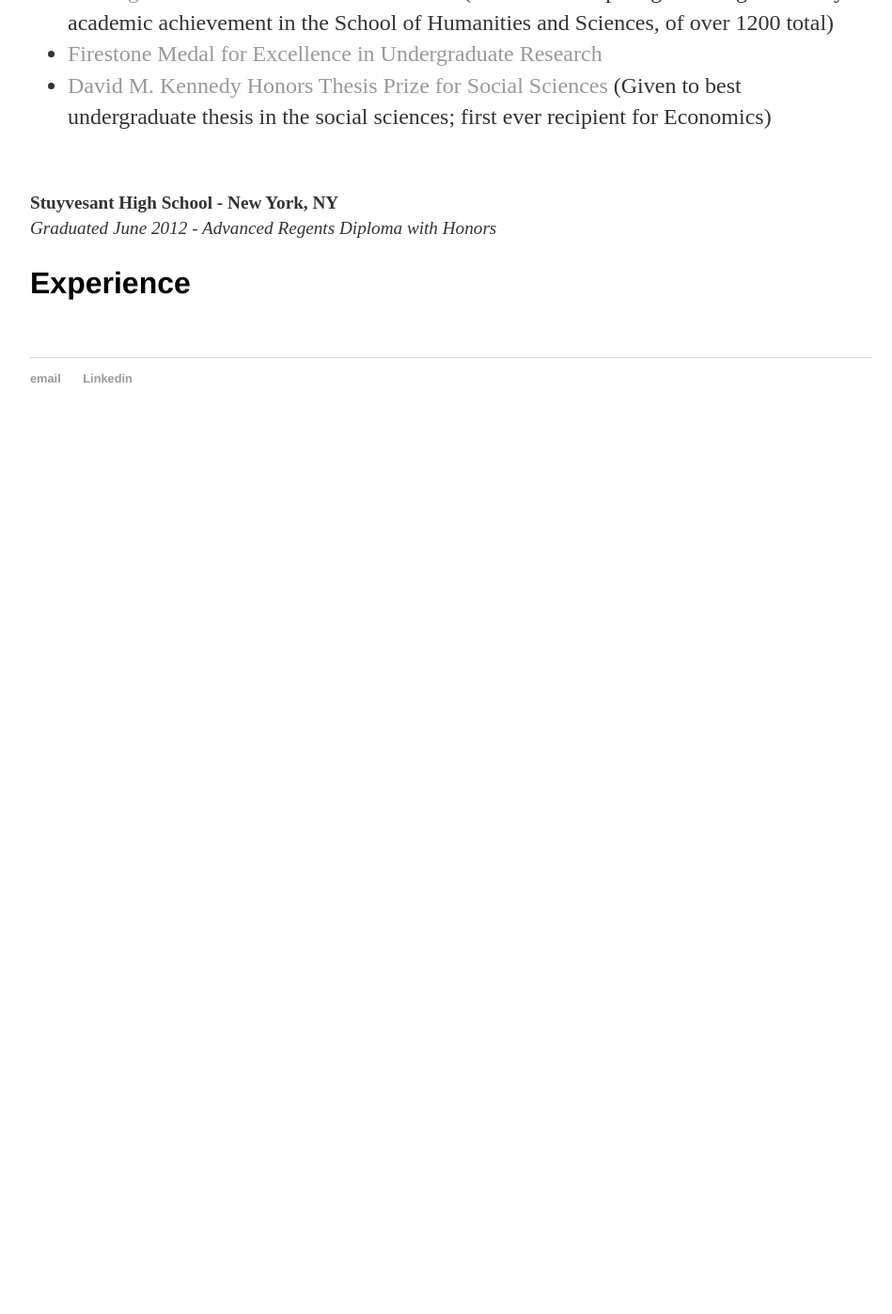
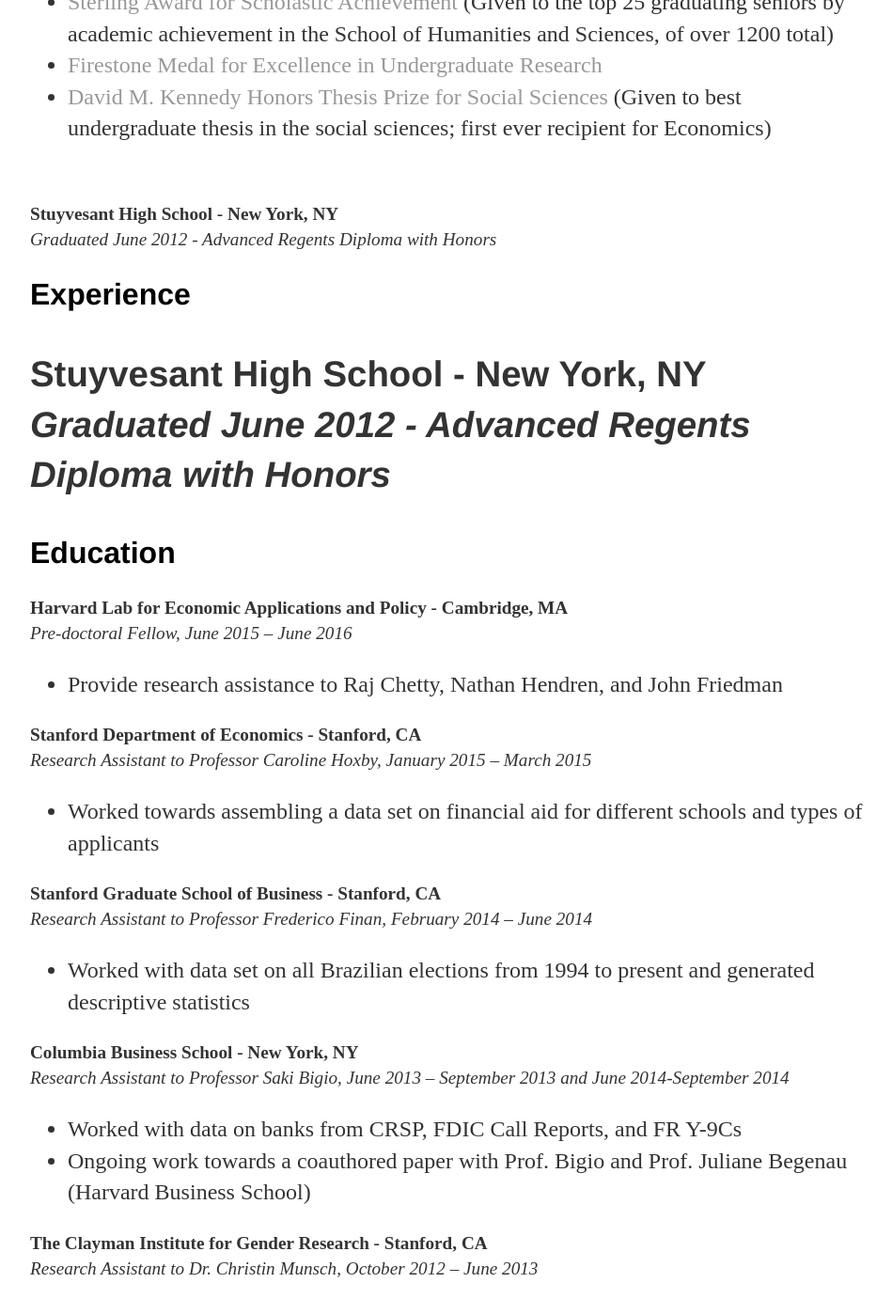
Before and after one commit to jmajic/jmajic.github.io, a Jekyll site: the page built from cv/index.html, in a window 1280 px wide and 1400 px high, scrolled down 593 px. Shown: the whole window at 94% size, without its empty margins (160-1109 px from the left). Built offline with Jekyll 4.4.1, drawn with Linux system fonts in a browser that asks for light colours; before the commit the page ends 1065 px from its top, so only the background shows below that; some of the changed text lies outside the part shown.

Commit message:
Move <ul> out of <p>, and add content

```diff
--- a/cv/index.html
+++ b/cv/index.html
@@ -1,14 +1,14 @@
 ---
 layout: default
-title: CV of Your Name
+title: Jeremy Majerovitz CV
 ---
 
 	<div class="cv">
-		<a href="Majerovitz_CV.pdf" class="CV_PDF" title="View CV as PDF">View as PDF</a>
+		<a href="Majerovitz_CV.pdf" title="View CV as PDF">View as PDF</a>
           <h1>Jeremy Majerovitz</h1>
 					<address>
-					<strong>Harvard</strong><br>
-					Littauer Center 323<br>
+					<strong>Harvard University</strong><br>
+					Littauer Center 323
           1805 Cambridge Street<br>
 					Cambridge, MA 02138<br>
 					<span class="obfuscate">jmajic@alumni.stanford.edu</span>
@@ -21,6 +21,7 @@
 						<br><em>Graduated June 2015 - Bachelor of Arts with Honors in Economics; Secondary Major in Math; Minor in Statistics</em>
 						<br>GPA: 3.99; GRE: 169 (Quantitative) 168 (Verbal) 5.0 (Analytical)
 						<br>Honors:
+					</p>
 					<ul>
 						<li>Graduated with Distinction</li>
 						<li><a href="https://students-humsci.stanford.edu/funding-awards/undergraduate-awards">Sterling Award for Scholastic Achievement</a> (Given to the top 25 graduating seniors by academic achievement in the School of Humanities and Sciences, of over 1200 total)</li>
@@ -28,8 +29,6 @@
 						<li><a href="http://news.stanford.edu/news/2015/july/medals-senior-theses-070215.html">David M. Kennedy Honors Thesis Prize for Social Sciences</a> (Given to best undergraduate thesis in the social sciences; first ever recipient for Economics)</li>
 					</ul>
 						<br>
-					</p>
-
 					<p>
 						<strong>Stuyvesant High School - New York, NY</strong>
 						<br><em>Graduated June 2012 - Advanced Regents Diploma with Honors</em>
@@ -37,4 +36,48 @@
 
 					<h2>Experience<h2>
 
+					<p>
+						<strong>Stuyvesant High School - New York, NY</strong>
+						<br><em>Graduated June 2012 - Advanced Regents Diploma with Honors</em>
+					</p>
+
+					<h2>Education</h2>
+					<p>
+						<strong>Harvard Lab for Economic Applications and Policy - Cambridge, MA</strong>
+						<br><em>Pre-doctoral Fellow, June 2015 – June 2016</em>
+					</p>
+					<ul>
+						<li>Provide research assistance to Raj Chetty, Nathan Hendren, and John Friedman
+					</ul>
+
+					<p>
+						<strong>Stanford Department of Economics - Stanford, CA</strong>
+						<br><em>Research Assistant to Professor Caroline Hoxby, January 2015 – March 2015</em>
+					</p>
+					<ul>
+						<li>Worked towards assembling a data set on financial aid for different schools and types of applicants
+					</ul>
+
+					<p>
+						<strong>Stanford Graduate School of Business - Stanford, CA</strong>
+						<br><em>Research Assistant to Professor Frederico Finan, February 2014 – June 2014</em>
+					</p>
+					<ul>
+						<li>Worked with data set on all Brazilian elections from 1994 to present and generated descriptive statistics
+					</ul>
+
+					<p>
+						<strong>Columbia Business School - New York, NY</strong>
+						<br><em>Research Assistant to Professor Saki Bigio, June 2013 – September 2013 and June 2014-September 2014</em>
+					</p>
+					<ul>
+						<li>Worked with data on banks from CRSP, FDIC Call Reports, and FR Y-9Cs</em>
+						<li>Ongoing work towards a coauthored paper with Prof. Bigio and Prof. Juliane Begenau (Harvard Business School)
+					</ul>
+
+					<p>
+						<strong>The Clayman Institute for Gender Research - Stanford, CA</strong>
+						<br><em>Research Assistant to Dr. Christin Munsch, October 2012 – June 2013</em>
+					</p>
+
 	</div>
```
Lines whose indentation alone changed are shown as unchanged.
